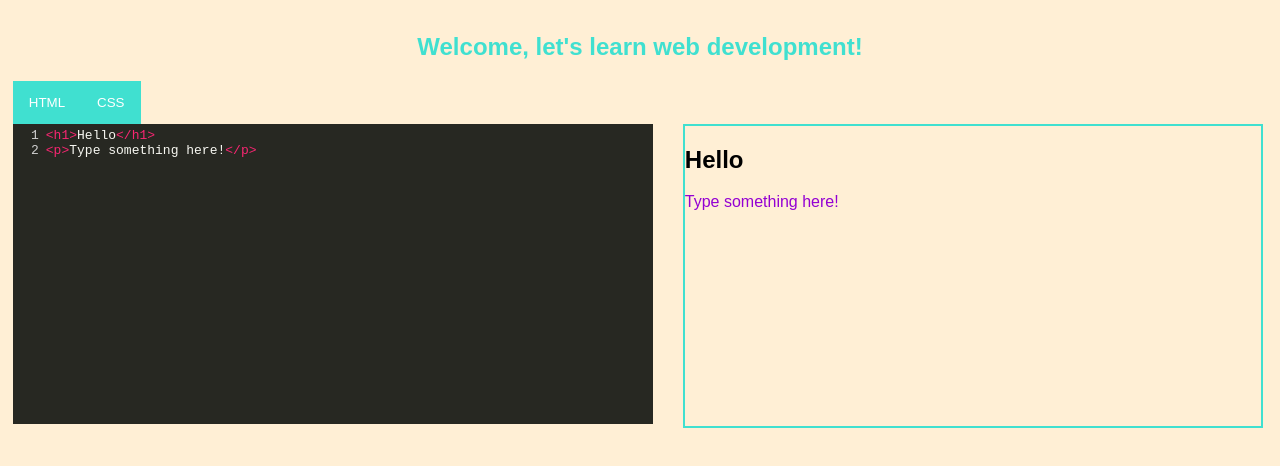
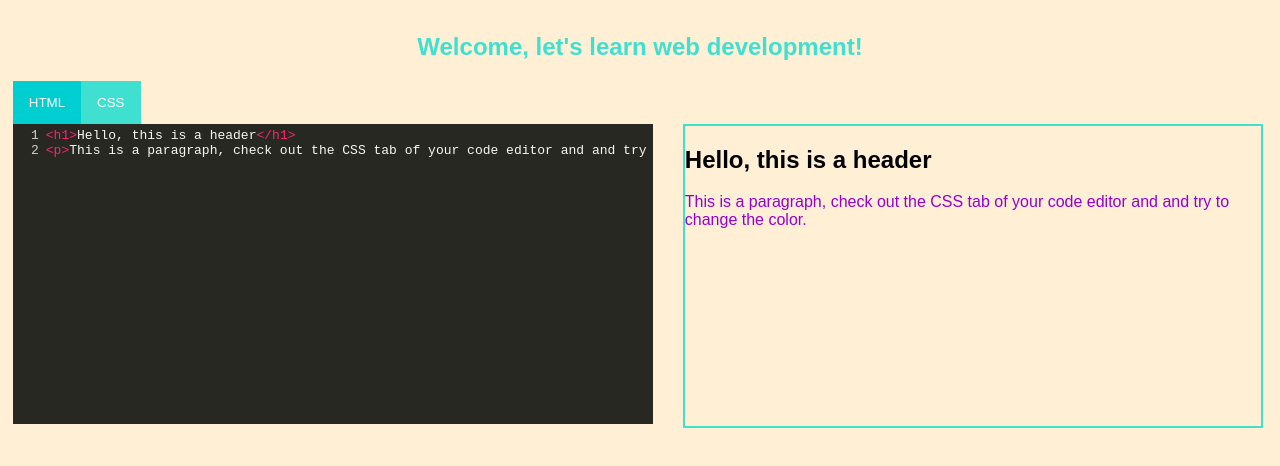
Before and after one commit to makeupsomething/learn-to-web-dev, a React (Create React App) app: page / in a window 1280 px wide. Shown: the top 466 px of the page. Built offline with nearby package versions, Linux system fonts and the light colour scheme.

Commit message:
Update to highlight the selected editor

```diff
--- a/src/App.js
+++ b/src/App.js
@@ -48,11 +48,13 @@ const ListItem = styled.li`
 	height: 100;
 `
 
-const TabButton = styled.button`
+const TabButton = styled.button.attrs({
+	background: props => props.background || 'turquoise'
+})`
 	overflow: hidden;
     border: 1px solid #ccc;
 	color: white;
-    background-color: turquoise;
+    background: ${props => props.background};
     border: none;
     outline: none;
     cursor: pointer;
@@ -66,7 +68,7 @@ const TabButton = styled.button`
 
 class App extends Component {
 	state = {
-		value_html: '<h1>Hello</h1>\n<p>Type something here!</p>',
+		value_html: '<h1>Hello, this is a header</h1>\n<p>This is a paragraph, check out the CSS tab of your code editor and and try to change the color.</p>',
 		value_css: 'p {\n color: darkviolet;\n}',
 		editor: 'html',
 	};
@@ -91,8 +93,8 @@ class App extends Component {
     	return (
       		<Wrapper>
 				<Title>{`Welcome, let's learn web development!`}</Title>
-				<TabButton onClick={() => this.setEditor('html')}>HTML</TabButton>
-				<TabButton onClick={() => this.setEditor('css')}>CSS</TabButton>
+				<TabButton background={this.state.editor === 'html' ? 'darkturquoise' : ''} onClick={() => this.setEditor('html')}>HTML</TabButton>
+				<TabButton background={this.state.editor === 'css' ? 'darkturquoise' : ''} onClick={() => this.setEditor('css')}>CSS</TabButton>
 				<MainList>
 					<ListItem>
 					<CodeMirror
```
